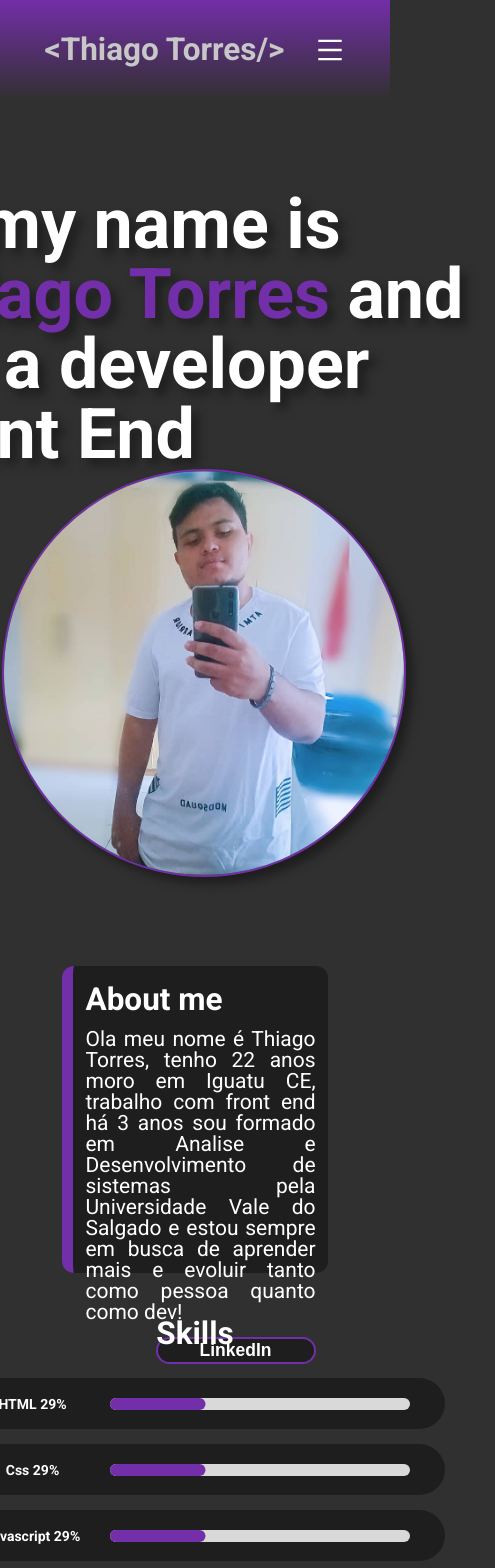
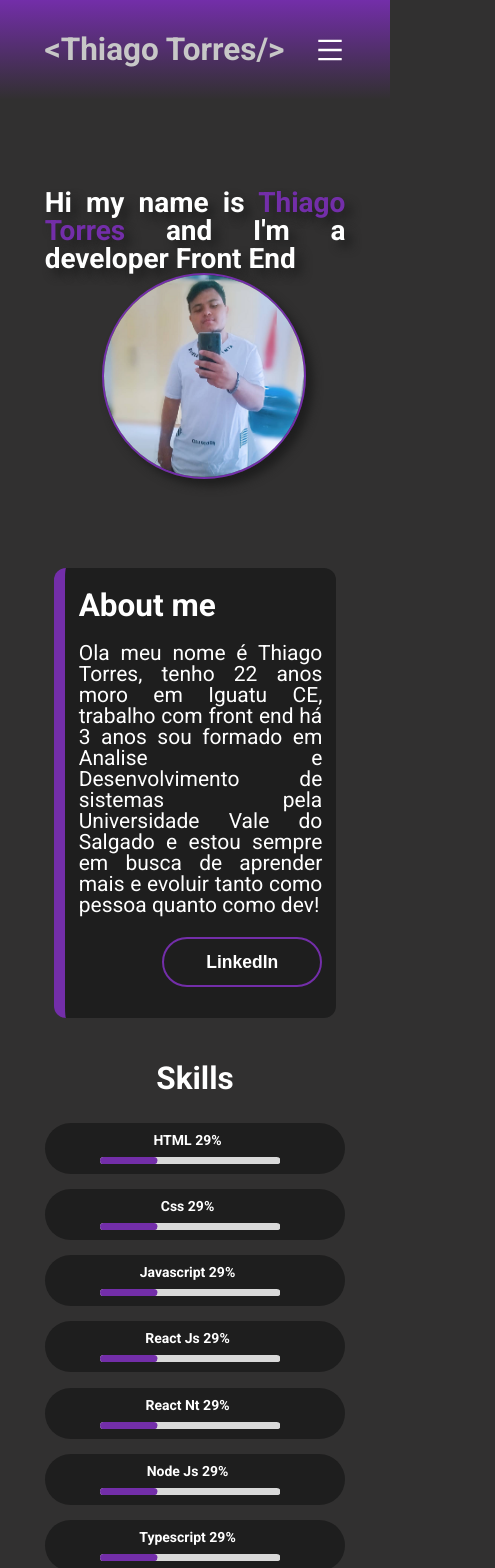
Before and after one commit to Mevzin/portfolio, a Next.js app: page / in a window 390 px wide. Shown: the top 1568 px of the page, 495 px wide, since content can reach past the window. Built offline with nearby package versions, Linux system fonts and the light colour scheme.

Commit message:
Responsividade iphone se

```diff
--- a/components/CardAboutMe/styles.module.scss
+++ b/components/CardAboutMe/styles.module.scss
@@ -51,3 +51,59 @@
     }
   }
 }
+
+@media (max-width: 390px){
+  .containerCard {
+    display: flex;
+    flex-direction: column;
+    align-items: center;
+    width: 90%;
+    height: 450px;
+    background: var(--gray-900);
+    border-radius: 12px;
+    border-left: 11px solid var(--purple-900);
+  }
+
+  .contentCard {
+    display: flex;
+    flex-direction: column;
+    align-items: flex-start;
+    justify-content: space-around;
+    width: 90%;
+    height: 90%;
+    padding: 1.25rem;
+
+
+    h1 {
+      font-family: Roboto, "Helvetica Neue",;
+      font-size: 2.25rem;
+      font-weight: bold;
+      margin-bottom: 1rem;
+    }
+
+    p {
+      font-family: Roboto, "Helvetica Neue",;
+      font-size: 1.5rem;
+      font-weight: regular;
+      text-align: justify;
+      margin-bottom: 1rem;
+    }
+
+    button {
+      margin-left: auto;
+      color: white;
+      background: var(--gray-900);
+      height: 50px;
+      width: 160px;
+      font-size: 1.25rem;
+      font-weight: bold;
+      border: 2px solid var(--purple-900);
+      border-radius: 40px;
+      transition: 0.3s;
+
+      &:hover {
+        background: var(--purple-900);
+      }
+    }
+  }
+}
--- a/components/CardProject/styles.module.scss
+++ b/components/CardProject/styles.module.scss
@@ -99,3 +99,27 @@
     margin-left: 10px;
   }
 }
+
+@media (max-width: 390px){
+  .containerCard {
+    width: 98%;
+    height: 250px;
+    margin: 12px 0;
+
+    > img {
+      width: 100%;
+      border-radius: 12px 12px 0 0;
+    }
+
+    > svg {
+      margin: 60px 0;
+      width: 90%;
+      height: 60%;
+    }
+
+  }
+
+  .footerCard {
+
+  }
+}
--- a/components/CardProjects/index.tsx
+++ b/components/CardProjects/index.tsx
@@ -7,6 +7,7 @@ export default function CardProjects() {
       <h1>Projects</h1>
       <div className={styles.contentCard}>
         <CardProject
+        imageUrl="aa"
           title="Ignews"
           codeUrl="https://github.com/Mevzin/ignews"
           languages={["react", "typescript"]}
--- a/components/CardProjects/styles.module.scss
+++ b/components/CardProjects/styles.module.scss
@@ -1,6 +1,7 @@
 .containerCard {
   display: flex;
   flex-direction: column;
+  justify-content: center;
   align-items: center;
   width: 85%;
   background: var(--gray-900);
@@ -54,3 +55,10 @@
     grid-template-columns: 1fr;
   }
 }
+
+@media (max-width: 390px) {
+  .containerCard {
+    background: none;
+    border: none;
+  }
+}
--- a/components/ContactMe/styles.module.scss
+++ b/components/ContactMe/styles.module.scss
@@ -70,3 +70,10 @@
     }
   }
 }
+
+@media (max-width: 390px){
+  .containerContactMe {
+    width: 90%;
+    height: 450px;
+  }
+}
--- a/components/ProgressBarSkills/styles.module.scss
+++ b/components/ProgressBarSkills/styles.module.scss
@@ -36,3 +36,19 @@
   height: 100%;
   margin-right: 10px;
 }
+
+
+@media (max-width: 390px) {
+  .containerProgress {
+    flex-direction: column;
+    width: 100%;
+    margin-left: 0px;
+  }
+
+  .text {
+    span{
+      margin-top: 10px
+    }
+  }
+
+}
--- a/pages/home.module.scss
+++ b/pages/home.module.scss
@@ -111,7 +111,59 @@
     justify-content: center;
   }
 
-  .left, .right {
+  .left,
+  .right {
     margin-bottom: -14px;
   }
 }
+
+@media (max-width: 390px) {
+  .bannerContainer {
+    display: flex;
+    flex-direction: column;
+    align-items: center;
+    justify-content: center;
+    width: 100%;
+    height: auto;
+
+    img {
+      width: 200px;
+      border-radius: 50%;
+      border: 0.15rem solid var(--purple-900);
+      margin-left: 1.25rem;
+    }
+  }
+
+  .text {
+    align-items: center;
+    justify-content: center;
+    width: 100%;
+    h1 {
+      font-family: Roboto;
+      font-size: 2rem;
+      font-weight: 700;
+      color: var(--white-900);
+      text-align: justify;
+    }
+
+    span {
+      color: var(--purple-900);
+    }
+  }
+
+  .skillsContent {
+    align-items: center;
+    width: 100%;
+    justify-content: center;
+  }
+
+  .aProgress {
+    width: 100%;
+  }
+
+  .left,
+  .right {
+    width: 100%;
+    margin-left: 0px;
+  }
+}
--- a/pages/index.tsx
+++ b/pages/index.tsx
@@ -10,13 +10,13 @@ export default function Home() {
   return (
     <div className={styles.container}>
       <div className={styles.bannerContainer}>
-        <section className={styles.text}>
+        <div className={styles.text}>
           <h1>
             Hi my name is
             <span> Thiago Torres </span>
             and I'm a developer Front End
           </h1>
-        </section>
+        </div>
         <img src="/assets/profile.png" alt="Profile photo" />
       </div>
       <CardAboutMe />
@@ -68,7 +68,6 @@ export default function Home() {
             />
           </div>
         </div>
-        <ProgressBarSkills title="Sass" value={29} color="var(--purple-900)" />
       </div>
         <CardProjects />
         <ContactMe />
--- a/styles/globals.scss
+++ b/styles/globals.scss
@@ -155,6 +155,12 @@ a {
   }
 }
 
+@media (max-width: 360px) {
+  html {
+    width: 360px;
+  }
+}
+
 button {
   cursor: pointer;
 }
```
